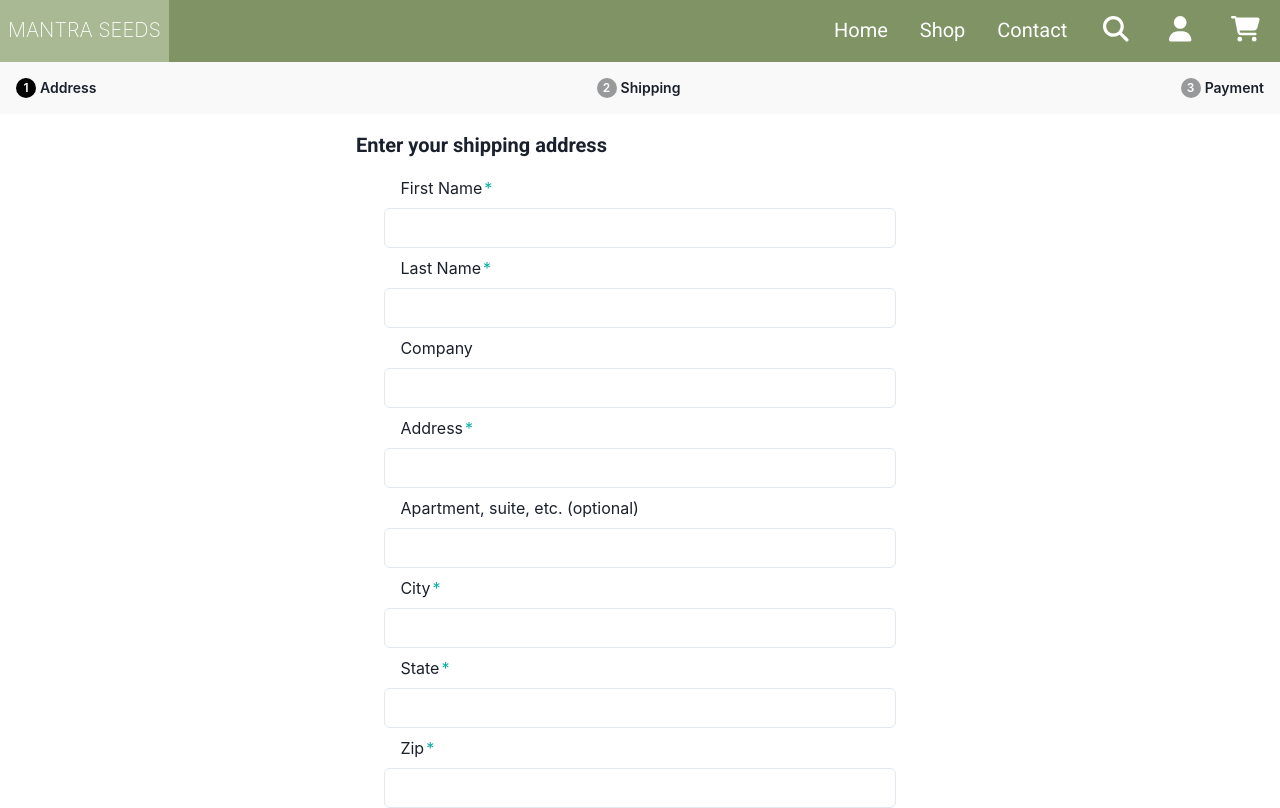
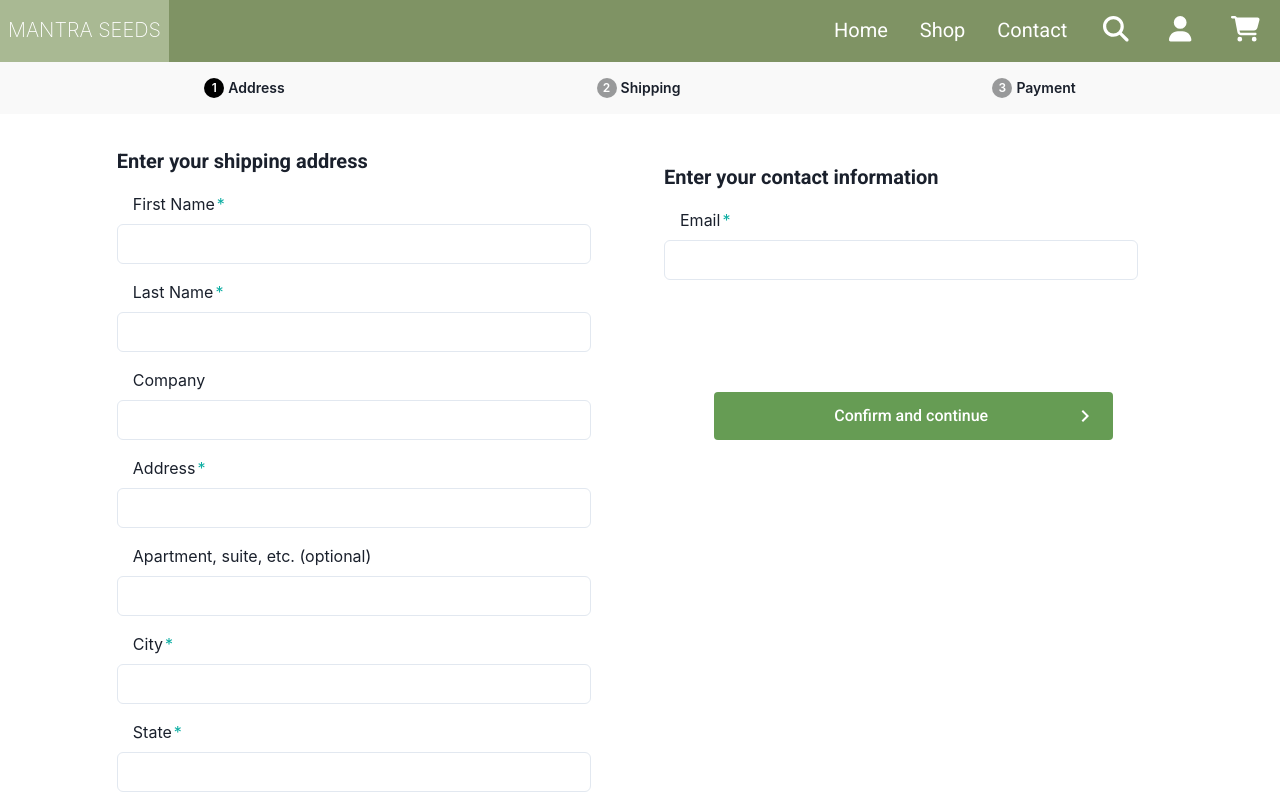
Before and after one commit to EricJamesCrow/mantra-seeds, a React (Create React App) app in the folder frontend/: page /cart/checkout in a window 1280 px wide. Shown: the top 808 px of the page. Built offline with nearby package versions, Linux system fonts and the light colour scheme; no server answers.

Commit message:
checkout css desktop updated

```diff
--- a/frontend/src/pages/new_checkout/Checkout.css
+++ b/frontend/src/pages/new_checkout/Checkout.css
@@ -196,17 +196,12 @@
     width: 100%;
 }
 
-.address-wrapper {
-    display: flex;
-    justify-content: center;
-}
-
-.checkout-component-container.address {
-    width: 100%;
-    max-width: 600px;
-}
-
 @media (min-width: 980px) {
+    .checkout-header {
+        display: flex;
+        justify-content: center;
+        gap: 25%;
+    }
     .checkout-component-container.payment {
         display: flex;
         justify-content: space-between;
@@ -222,6 +217,33 @@
         max-width: 600px;
     }
     .alternative-link-container.shipping {
-        margin-top: -3rem;
+        width: 25%;
+    }
+
+    .shipping-wrapper {
+        display: flex;
+        justify-content: center;
+        align-items: center;
+    }
+
+    .checkout-component-container.shipping {
+        width: 100%;
+        max-width: 600px;
+    }
+
+    .checkout-component-container.address {
+        display: flex;
+        justify-content: center;
+        margin: 1rem 0;
+        gap: 3rem;
+        width: 100%;
+    }
+
+    .shipping-address-wrapper {
+        width: 40%;
+    }
+
+    .contact-wrapper {
+        width: 40%;
     }
 }
--- a/frontend/src/pages/new_checkout/components/Address.jsx
+++ b/frontend/src/pages/new_checkout/components/Address.jsx
@@ -47,9 +47,10 @@ export default function Address( {setCurrentStep, shipping, dispatch }) {
 
   return (
     <div className="address-wrapper">
+    <form className="checkout-component-form" onSubmit={handleSubmit}>
     <div className="checkout-component-container address">
+      <div className="shipping-address-wrapper">
         <h1>Enter your shipping address</h1>
-      <form className="checkout-component-form" onSubmit={handleSubmit}>
           <div className="input-fields">
               <div>First Name<span className="required-asterisk">*</span></div>
               <Input value={firstName} onChange={(e) => setFirstName(e.target.value)} required/>
@@ -86,6 +87,8 @@ export default function Address( {setCurrentStep, shipping, dispatch }) {
               <div>Phone</div>
               <Input value={phone} onChange={(e) => setPhone(e.target.value)}/>
           </div>
+      </div>
+      <div className="contact-wrapper">
             <h1 className="address-component-header-2">Enter your contact information</h1>
             <div className="input-fields">
                   <div>Email<span className="required-asterisk">*</span></div>
@@ -101,8 +104,9 @@ export default function Address( {setCurrentStep, shipping, dispatch }) {
                   <ChevronRightIcon w={6} h={6}/>
                 </button>
             </div>
+          </div>
+    </div>
     </form>
-    </div>
     </div>
   )
 }
--- a/frontend/src/pages/new_checkout/components/Payment.jsx
+++ b/frontend/src/pages/new_checkout/components/Payment.jsx
@@ -95,7 +95,7 @@ export default function Payment( { setCurrentStep, shipping, dispatch, cart, use
           </div>
         </div>
       </div>
-      {isDesktop && <div className="alternative-link-container shipping">
+      {isDesktop && <div className="alternative-link-container">
         <div className="alternative-link">
           <div>Submit Order</div>
           <ChevronRightIcon w={6} h={6}/>
--- a/frontend/src/pages/new_checkout/components/Shipping.jsx
+++ b/frontend/src/pages/new_checkout/components/Shipping.jsx
@@ -53,8 +53,8 @@ export default function Shipping( { setCurrentStep, shipping, dispatch } ) {
   }, [shipping]);
 
   return (
-    <div>
-      <div className="checkout-component-container">
+    <div className="shipping-wrapper">
+      <div className="checkout-component-container shipping">
         <h1>Select a shipping method</h1>
         <div className="shipping-methods-container">
         {shippingMethods.length === 0 ? (
```
Lines whose indentation alone changed are shown as unchanged.
